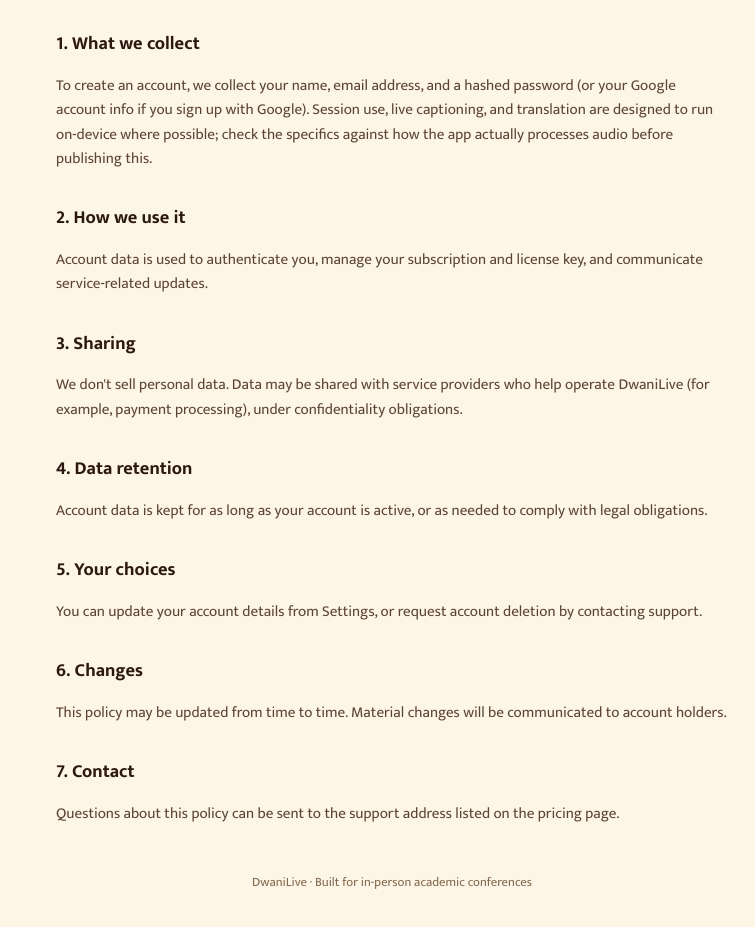
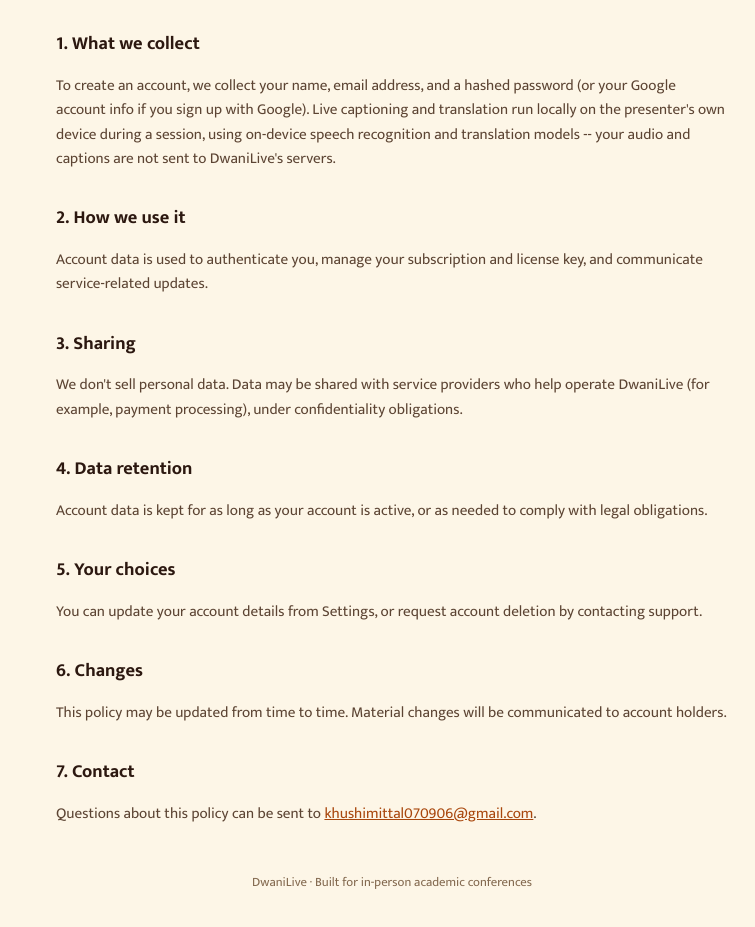
Before and after one commit to khushi-070906/Dwani, a website: page static/privacy.html in a window 1280 px wide. Shown: the part 159-1086 px from the top of the page, without its empty margins (248-1003 px from the left). Drawn offline with Linux system fonts and the light colour scheme; a web font is replaced by a local one.

Commit message:
Fix broken support-email reference and remove leftover dev note in legal pages

```diff
--- a/static/privacy.html
+++ b/static/privacy.html
@@ -71,9 +71,9 @@
 
   <h2>1. What we collect</h2>
   <p>To create an account, we collect your name, email address, and a hashed password (or your Google
-  account info if you sign up with Google). Session use, live captioning, and translation are designed to
-  run on-device where possible; check the specifics against how the app actually processes audio before
-  publishing this.</p>
+  account info if you sign up with Google). Live captioning and translation run locally on the
+  presenter's own device during a session, using on-device speech recognition and translation models --
+  your audio and captions are not sent to DwaniLive's servers.</p>
 
   <h2>2. How we use it</h2>
   <p>Account data is used to authenticate you, manage your subscription and license key, and communicate
@@ -96,7 +96,7 @@
   holders.</p>
 
   <h2>7. Contact</h2>
-  <p>Questions about this policy can be sent to the support address listed on the pricing page.</p>
+  <p>Questions about this policy can be sent to <a href="mailto:khushimittal070906@gmail.com">khushimittal070906@gmail.com</a>.</p>
 </main>
 
 <footer class="wrap">
```
Also changed, not shown: static/terms.html (+1 -1 lines).
